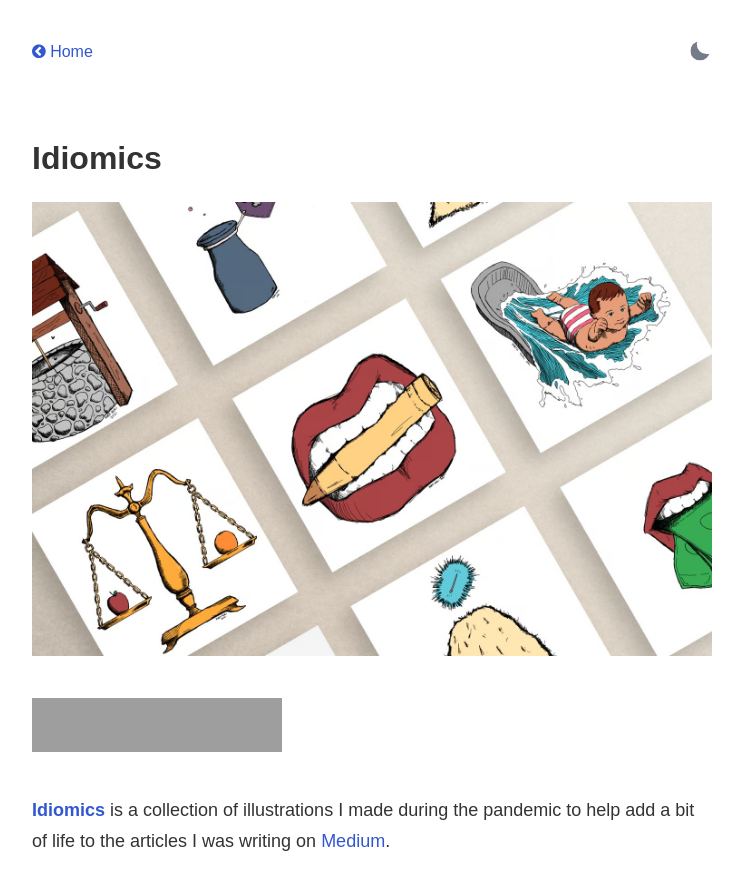
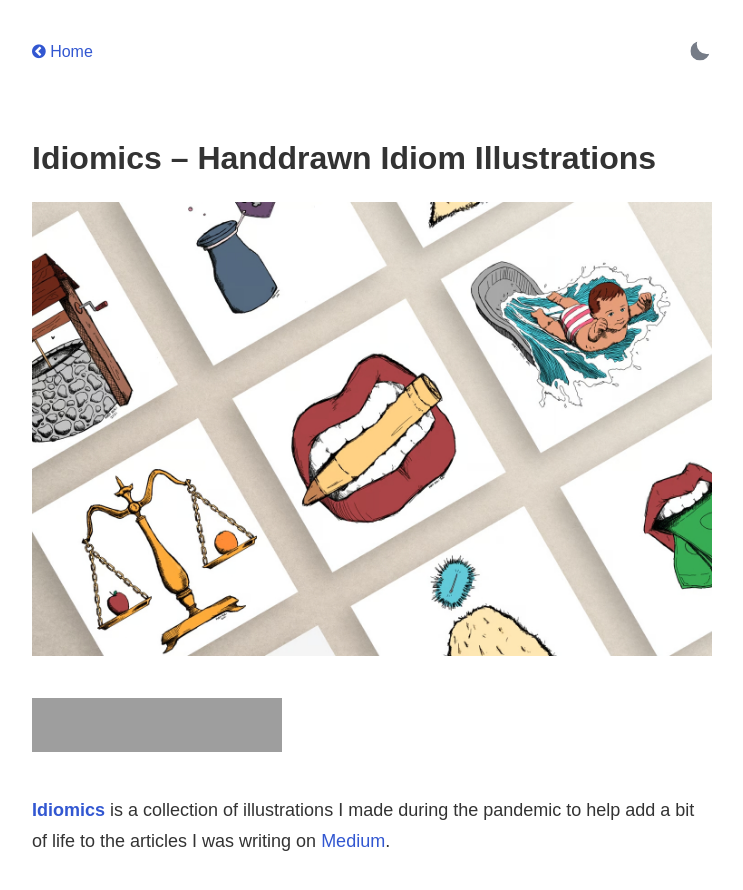
Before and after one commit to MurtoHilali/murtohilali.github.io, a Jekyll site: the page built from _posts/2022-03-24-idiomics.md, in a window 1280 px wide and 900 px high. Shown: the top 890 px of the window, without its empty margins (268-1011 px from the left). Built offline with Jekyll 4.4.1, drawn with Linux system fonts in a browser that asks for light colours; some web fonts are replaced; grey boxes are pictures that could not be loaded.

Commit message:
Small fixes to titles

```diff
--- a/_posts/2022-03-24-idiomics.md
+++ b/_posts/2022-03-24-idiomics.md
@@ -1,7 +1,7 @@
 ---
 layout: post
-title: Idiomics
-description: Idiom illustrations for blogs and newsletters.
+title: Idiomics – handdrawn idiom illustrations
+description: A collection of free idiom illustrations for blogs and newsletters.
 tags: fun writing project
 image: /img/seo/idiomics-cover.jpg
 thumb: /img/thumb/idiomics-cover.webp
```
Also changed, not shown: _posts/2024-03-29-nature-publication.md (+1 -1 lines).
